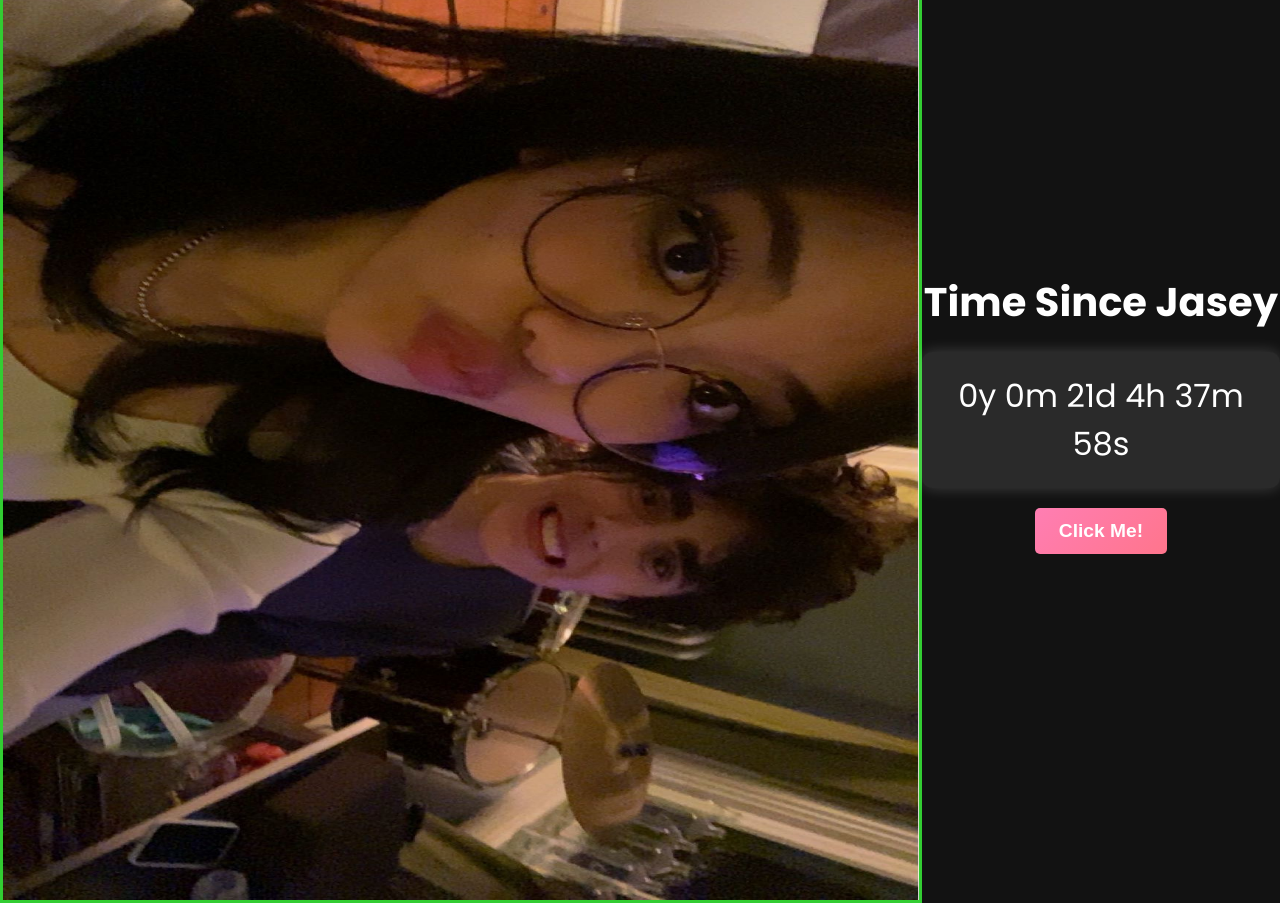
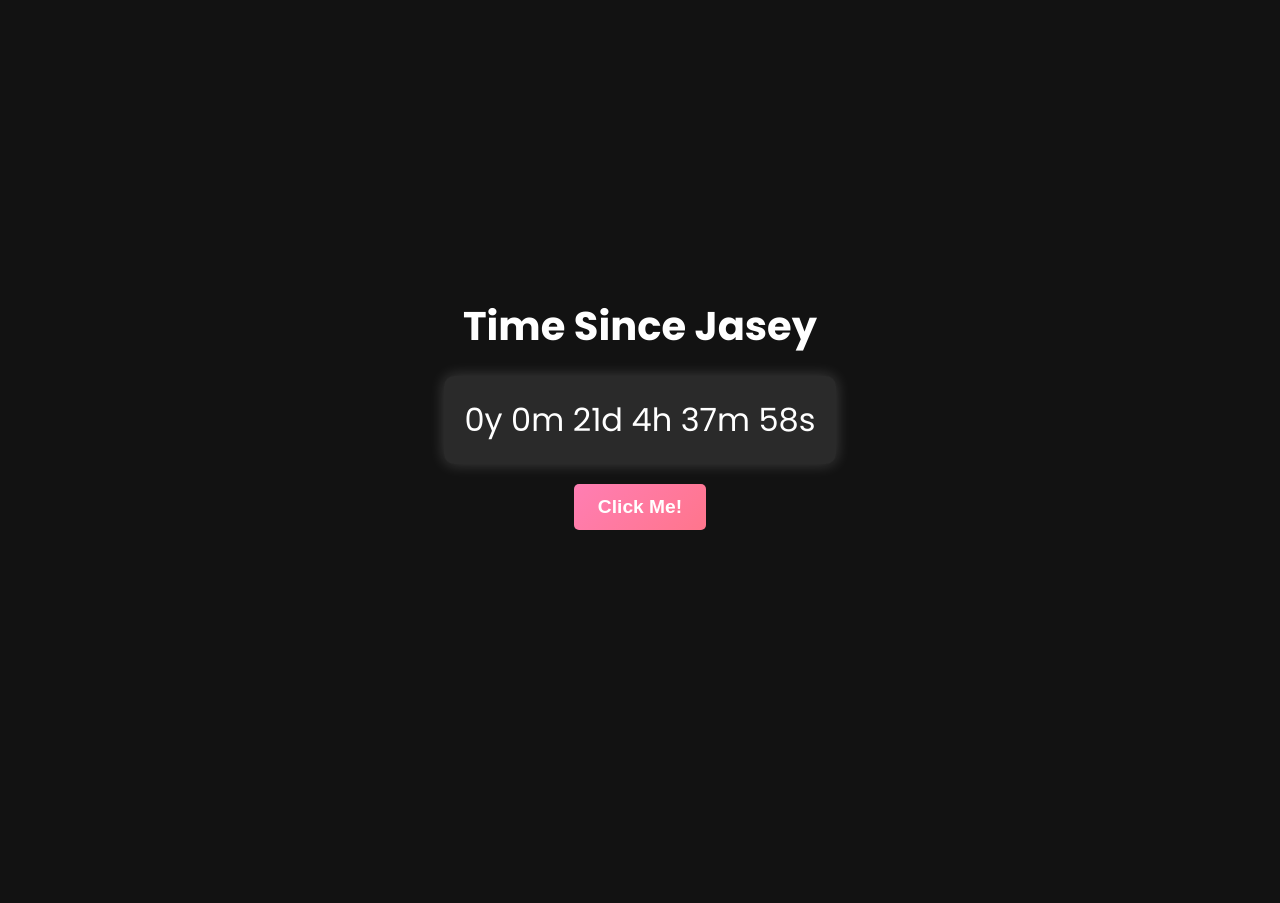
Before and after one commit to jasonmeier33012/jasonmeier33012.github.io, a plain HTML site: page index.html in a window 1280 px wide. After the commit the page ends 800 px from the top, so only its background shows below. Drawn offline with Linux system fonts and the light colour scheme.

Commit message:
Update index.html
wohoo

```diff
--- a/index.html
+++ b/index.html
@@ -8,7 +8,6 @@
     <link href="https://fonts.googleapis.com/css2?family=Poppins:wght@300;400;700&display=swap" rel="stylesheet">
 </head>
 <body>
-    <img src="images/IMG_2361.JPG" style="width:1000px;height:1000px;border:3px solid limegreen;">
     <div class="container">
         <h1>Time Since Jasey</h1>
         <div id="counter">Loading...</div>
```
